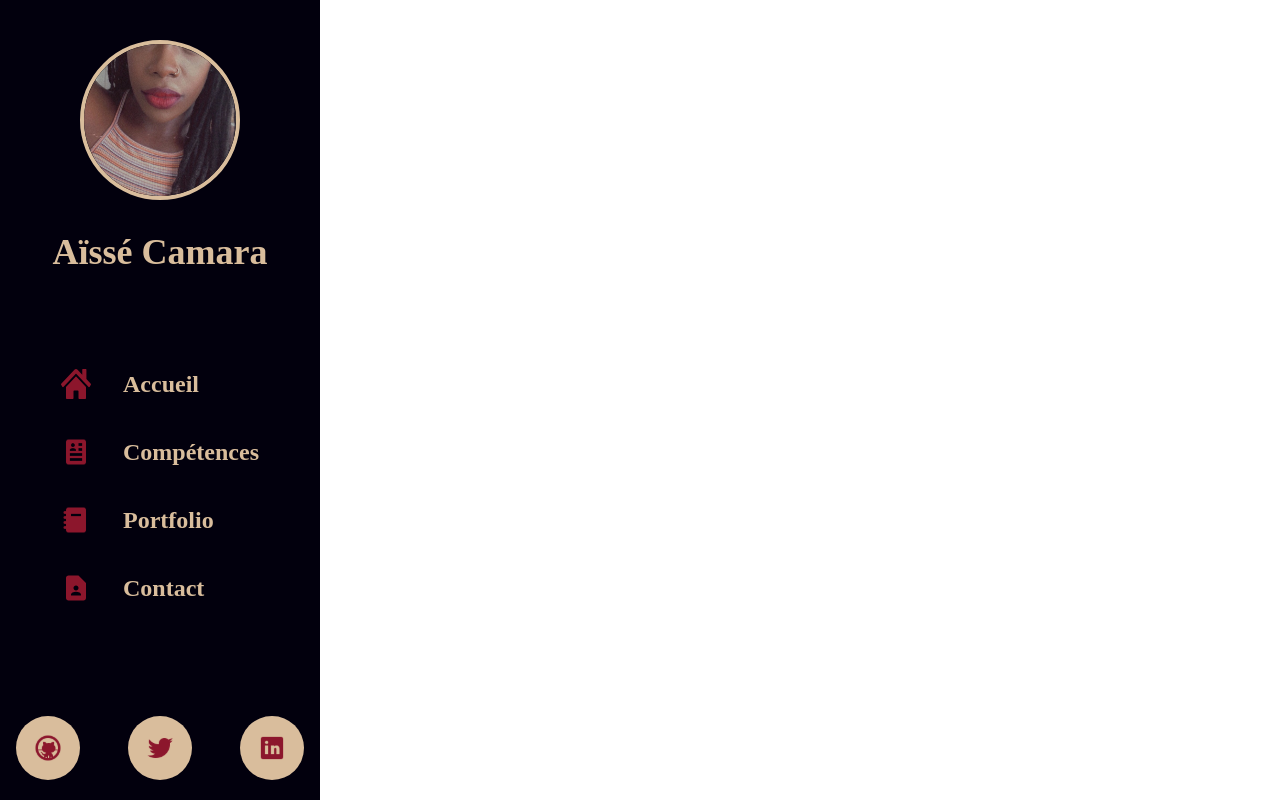
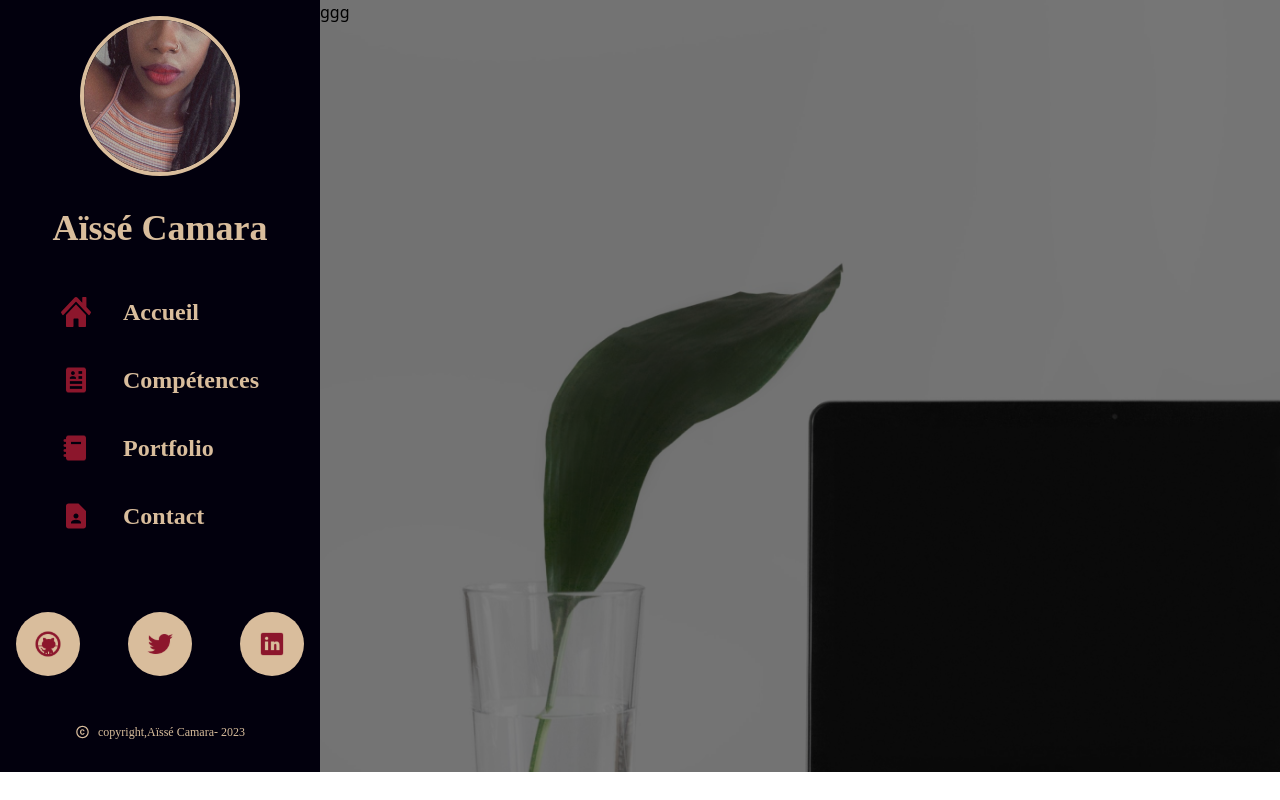
Before and after one commit to aisse59/portfolio_React_aisse, a React (Create React App) app: page /accueil in a window 1280 px wide. Shown: the top 800 px of the page. Built offline with nearby package versions, Linux system fonts and the light colour scheme.

Commit message:
Ajout du backgroundImg dans la page Home

```diff
--- a/src/App.js
+++ b/src/App.js
@@ -7,7 +7,7 @@ import Home from "./pages/Home";
 function App() {
   return (
     <>
-    <Menu/>
+
       <Routes>
         <Route exact path="/" element={<Navigate replace to="/accueil" />} />
         <Route path="accueil" element={<Home/>}/>
--- a/src/components/menu/Menu.component.js
+++ b/src/components/menu/Menu.component.js
@@ -15,8 +15,8 @@ const Menu = () => {
     <nav className="bg-primary w-1/4 h-full">
         {/* div image et nom,prenom */}
         <div className="grid justify-items-center gap-8 ">
-            <img src={aisse} alt="aisse" className="w-40 h-40 border-4 rounded-full  border-quaternary object-cover mt-10" />
-            <h1 className="text-quaternary font-semibold text-4xl mb-24" style={{fontFamily:'Poppins-Semibold'}}>Aïssé Camara</h1>
+            <img src={aisse} alt="aisse" className="w-40 h-40 border-4 rounded-full  border-quaternary object-cover mt-4" />
+            <h1 className="text-quaternary font-semibold text-4xl mb-12" style={{fontFamily:'Poppins-Semibold'}}>Aïssé Camara</h1>
         </div>
         {/* liste naviagation */}
         <div className="text-quaternary grid justify-items-center  ">
@@ -48,7 +48,7 @@ const Menu = () => {
             </ul>
         </div>
         {/* RESEAUX SOCIAUX */}
-        <div className="flex flex-row gap-12 justify-center mt-28 mb-28">
+        <div className="flex flex-row gap-12 justify-center mt-20 mb-12">
             <div className="w-16 h-16 bg-quaternary rounded-full grid place-items-center ">
                 <a href="./" className="  ">
                     <img src={github} alt="github svg"  />
@@ -66,7 +66,7 @@ const Menu = () => {
             </div>
         </div>
         {/* copyryght */}
-        <div className="flex flex-row gap-2 justify-center pb-8">
+        <div className="flex flex-row gap-2 justify-center pb-8 ">
             <img src={copyright} alt="copyright svg" />
             <span className="text-quaternary text-xs" style={{fontFamily:'Poppins-Regular'}}>copyright,Aïssé Camara- 2023</span>
         </div>
--- a/src/pages/Home.js
+++ b/src/pages/Home.js
@@ -1,7 +1,21 @@
 import React from "react";
+import Menu from "../components/menu/Menu.component";
+import ImgBG from '../../src/images/imgBG.png';
 
 const Home = () => {
-    return ( <h1>qdq</h1> );
+
+    return (
+
+        <div className="flex">
+         <Menu/>
+
+         <div className="flex-1 bg-cover bg-black relative" style={{backgroundImage: `url(${ImgBG})`}}>
+            <div className="absolute inset-0 bg-opacity-50 bg-black"></div>
+            ggg
+         </div>
+        </div>
+
+    );
 }
 
 export default Home;
```
